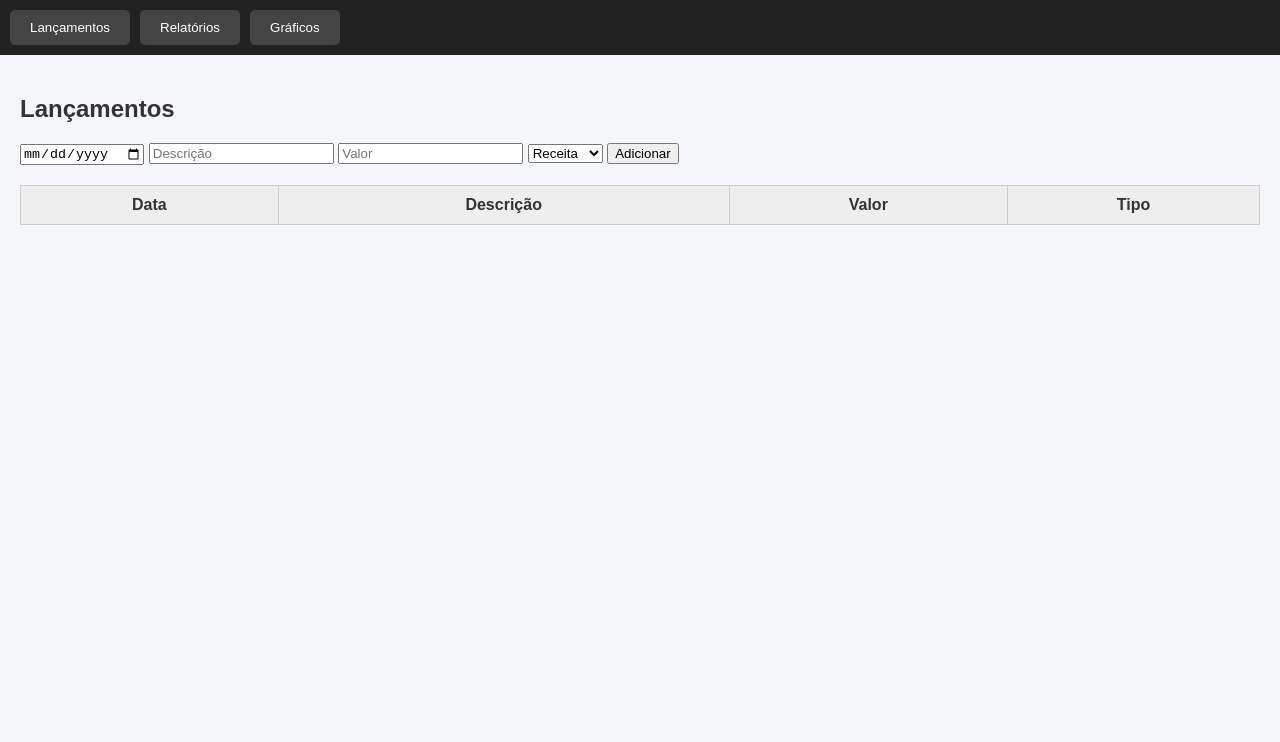
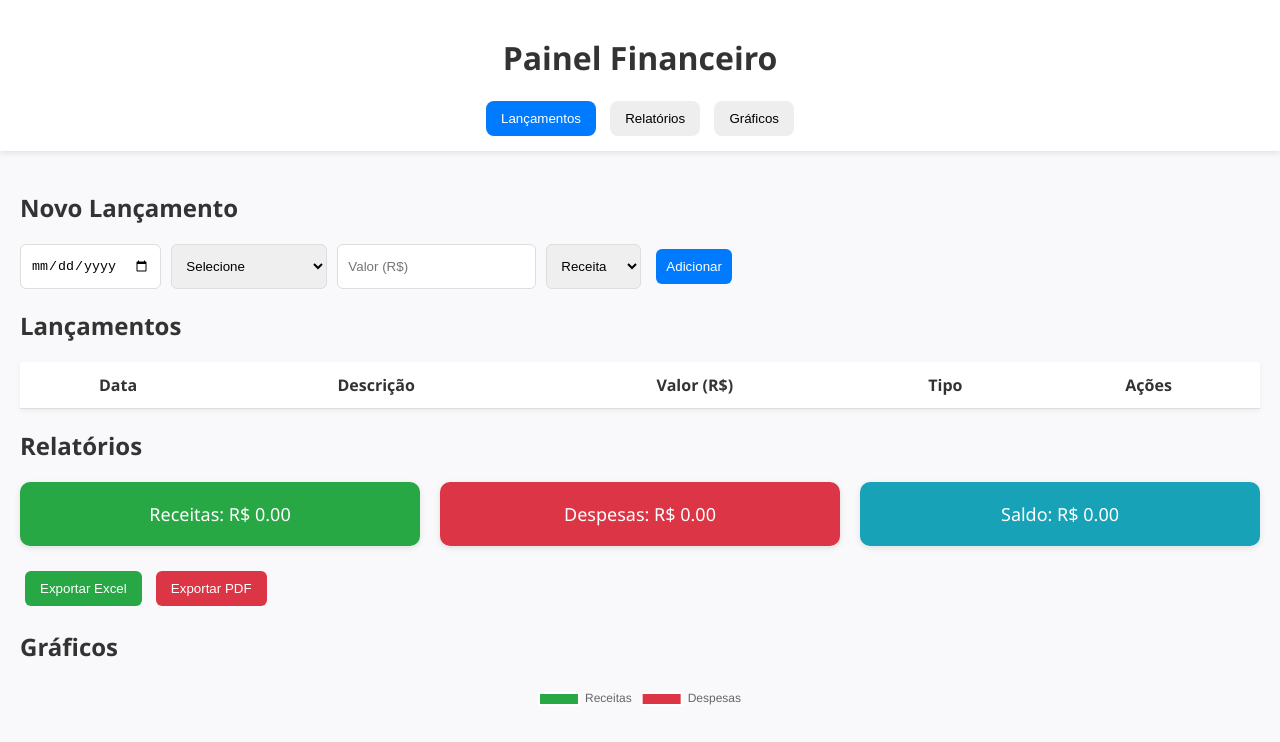
Before and after one commit to MarceloVieira29/painel-financeiro, a plain HTML site: page index.html in a window 1280 px wide. Shown: the top 742 px of the page. Drawn offline with nearby package versions, Linux system fonts and the light colour scheme.

Commit message:
Add files via upload

```diff
--- a/index.html
+++ b/index.html
@@ -5,45 +5,81 @@
   <meta name="viewport" content="width=device-width, initial-scale=1.0">
   <title>Painel Financeiro</title>
   <link rel="stylesheet" href="style.css">
+  <script src="https://cdn.jsdelivr.net/npm/chart.js"></script>
 </head>
 <body>
-  <div class="navbar">
-    <button onclick="abrirAba('lancamentos')">Lançamentos</button>
-    <button onclick="abrirAba('relatorios')">Relatórios</button>
-    <button onclick="abrirAba('graficos')">Gráficos</button>
-  </div>
+  <header>
+    <h1>Painel Financeiro</h1>
+    <nav>
+      <button class="tab-btn active" data-tab="lancamentos">Lançamentos</button>
+      <button class="tab-btn" data-tab="relatorios">Relatórios</button>
+      <button class="tab-btn" data-tab="graficos">Gráficos</button>
+    </nav>
+  </header>
 
-  <div id="lancamentos" class="aba ativa">
-    <h2>Lançamentos</h2>
+  <main>
+    <!-- Aba Lançamentos -->
+    <section id="lancamentos" class="tab-content active">
+      <h2>Novo Lançamento</h2>
       <form id="formLancamento">
         <input type="date" id="data" required>
-      <input type="text" id="descricao" placeholder="Descrição" required>
-      <input type="number" id="valor" placeholder="Valor" required>
-      <select id="tipo">
+        <select id="descricao" required>
+          <option value="">Selecione</option>
+          <option>Salário</option>
+          <option>Aluguel</option>
+          <option>Pensão Alimenticia</option>
+          <option>Luz</option>
+          <option>Água</option>
+          <option>Internet</option>
+          <option>Streamer</option>
+          <option>Viagens</option>
+          <option>Lazer</option>
+          <option value="manual">Outro...</option>
+        </select>
+        <input type="text" id="descricaoManual" placeholder="Digite a descrição" style="display:none;">
+        <input type="number" id="valor" placeholder="Valor (R$)" required>
+        <select id="tipo" required>
           <option value="receita">Receita</option>
           <option value="despesa">Despesa</option>
         </select>
         <button type="submit">Adicionar</button>
       </form>
+
+      <h2>Lançamentos</h2>
       <table id="tabelaLancamentos">
         <thead>
-        <tr><th>Data</th><th>Descrição</th><th>Valor</th><th>Tipo</th></tr>
+          <tr>
+            <th>Data</th>
+            <th>Descrição</th>
+            <th>Valor (R$)</th>
+            <th>Tipo</th>
+            <th>Ações</th>
+          </tr>
         </thead>
         <tbody></tbody>
       </table>
+    </section>
+
+    <!-- Aba Relatórios -->
+    <section id="relatorios" class="tab-content">
+      <h2>Relatórios</h2>
+      <div class="cards">
+        <div class="card receita">Receitas: R$ <span id="totalReceitas">0</span></div>
+        <div class="card despesa">Despesas: R$ <span id="totalDespesas">0</span></div>
+        <div class="card saldo">Saldo: R$ <span id="saldo">0</span></div>
       </div>
+      <button id="exportExcel">Exportar Excel</button>
+      <button id="exportPDF">Exportar PDF</button>
+    </section>
 
-  <div id="relatorios" class="aba">
-    <h2>Relatórios</h2>
-    <div id="resumo"></div>
-  </div>
+    <!-- Aba Gráficos -->
+    <section id="graficos" class="tab-content">
+      <h2>Gráficos</h2>
+      <canvas id="graficoPizza"></canvas>
+      <canvas id="graficoLinha"></canvas>
+    </section>
+  </main>
 
-  <div id="graficos" class="aba">
-    <h2>Gráficos</h2>
-    <canvas id="grafico"></canvas>
-  </div>
-
-  <script src="https://cdn.jsdelivr.net/npm/chart.js"></script>
   <script src="script.js"></script>
 </body>
 </html>
--- a/script.js
+++ b/script.js
@@ -1,66 +1,136 @@
-let lancamentos = JSON.parse(localStorage.getItem("lancamentos")) || [];
+document.addEventListener("DOMContentLoaded", () => {
+  const lancamentos = JSON.parse(localStorage.getItem("lancamentos")) || [];
+  const form = document.getElementById("formLancamento");
+  const tabela = document.querySelector("#tabelaLancamentos tbody");
 
-function abrirAba(nome) {
-  document.querySelectorAll(".aba").forEach(div => div.classList.remove("ativa"));
-  document.getElementById(nome).classList.add("ativa");
-}
+  // Abas
+  document.querySelectorAll(".tab-btn").forEach(btn => {
+    btn.addEventListener("click", () => {
+      document.querySelectorAll(".tab-btn").forEach(b => b.classList.remove("active"));
+      document.querySelectorAll(".tab-content").forEach(sec => sec.classList.remove("active"));
+      btn.classList.add("active");
+      document.getElementById(btn.dataset.tab).classList.add("active");
+    });
+  });
 
-document.getElementById("formLancamento").addEventListener("submit", e => {
+  // Campo manual
+  document.getElementById("descricao").addEventListener("change", (e) => {
+    document.getElementById("descricaoManual").style.display = e.target.value === "manual" ? "block" : "none";
+  });
+
+  // Adicionar lançamento
+  form.addEventListener("submit", (e) => {
     e.preventDefault();
     const data = document.getElementById("data").value;
-  const descricao = document.getElementById("descricao").value;
+    let descricao = document.getElementById("descricao").value;
+    if (descricao === "manual") descricao = document.getElementById("descricaoManual").value;
     const valor = parseFloat(document.getElementById("valor").value);
     const tipo = document.getElementById("tipo").value;
 
-  const lancamento = { data, descricao, valor, tipo };
-  lancamentos.push(lancamento);
+    lancamentos.push({ data, descricao, valor, tipo });
     localStorage.setItem("lancamentos", JSON.stringify(lancamentos));
-  atualizarTabela();
-  atualizarResumo();
-  atualizarGrafico();
-  e.target.reset();
+    form.reset();
+    renderTabela();
+    atualizarRelatorios();
+    atualizarGraficos();
   });
 
-function atualizarTabela() {
-  const tbody = document.querySelector("#tabelaLancamentos tbody");
-  tbody.innerHTML = "";
-  lancamentos.forEach(l => {
+  // Render tabela
+  function renderTabela() {
+    tabela.innerHTML = "";
+    lancamentos.forEach((l, i) => {
       const tr = document.createElement("tr");
-    tr.innerHTML = `<td>${l.data}</td><td>${l.descricao}</td><td>R$ ${l.valor.toFixed(2)}</td><td>${l.tipo}</td>`;
-    tbody.appendChild(tr);
+      tr.innerHTML = `
+        <td>${l.data}</td>
+        <td>${l.descricao}</td>
+        <td>R$ ${l.valor.toFixed(2)}</td>
+        <td>${l.tipo}</td>
+        <td><button onclick="remover(${i})">Excluir</button></td>
+      `;
+      tabela.appendChild(tr);
     });
   }
 
-function atualizarResumo() {
-  let receitas = lancamentos.filter(l => l.tipo === "receita").reduce((acc, l) => acc + l.valor, 0);
-  let despesas = lancamentos.filter(l => l.tipo === "despesa").reduce((acc, l) => acc + l.valor, 0);
-  let saldo = receitas - despesas;
+  // Excluir
+  window.remover = (i) => {
+    lancamentos.splice(i, 1);
+    localStorage.setItem("lancamentos", JSON.stringify(lancamentos));
+    renderTabela();
+    atualizarRelatorios();
+    atualizarGraficos();
+  };
 
-  document.getElementById("resumo").innerHTML = `
-    <p><b>Total de Receitas:</b> R$ ${receitas.toFixed(2)}</p>
-    <p><b>Total de Despesas:</b> R$ ${despesas.toFixed(2)}</p>
-    <p><b>Saldo:</b> R$ ${saldo.toFixed(2)}</p>
-  `;
+  // Relatórios
+  function atualizarRelatorios() {
+    const receitas = lancamentos.filter(l => l.tipo === "receita").reduce((acc, l) => acc + l.valor, 0);
+    const despesas = lancamentos.filter(l => l.tipo === "despesa").reduce((acc, l) => acc + l.valor, 0);
+    document.getElementById("totalReceitas").textContent = receitas.toFixed(2);
+    document.getElementById("totalDespesas").textContent = despesas.toFixed(2);
+    document.getElementById("saldo").textContent = (receitas - despesas).toFixed(2);
   }
 
-function atualizarGrafico() {
-  const ctx = document.getElementById("grafico").getContext("2d");
-  if (window.grafico) window.grafico.destroy();
-  let receitas = lancamentos.filter(l => l.tipo === "receita").reduce((acc, l) => acc + l.valor, 0);
-  let despesas = lancamentos.filter(l => l.tipo === "despesa").reduce((acc, l) => acc + l.valor, 0);
+  // Gráficos
+  let graficoPizza, graficoLinha;
+  function atualizarGraficos() {
+    const ctxPizza = document.getElementById("graficoPizza").getContext("2d");
+    const ctxLinha = document.getElementById("graficoLinha").getContext("2d");
+    const receitas = lancamentos.filter(l => l.tipo === "receita").reduce((acc, l) => acc + l.valor, 0);
+    const despesas = lancamentos.filter(l => l.tipo === "despesa").reduce((acc, l) => acc + l.valor, 0);
 
-  window.grafico = new Chart(ctx, {
+    if (graficoPizza) graficoPizza.destroy();
+    if (graficoLinha) graficoLinha.destroy();
+
+    graficoPizza = new Chart(ctxPizza, {
       type: "pie",
       data: {
         labels: ["Receitas", "Despesas"],
+        datasets: [{ data: [receitas, despesas], backgroundColor: ["#28a745", "#dc3545"] }]
+      }
+    });
+
+    graficoLinha = new Chart(ctxLinha, {
+      type: "line",
+      data: {
+        labels: lancamentos.map(l => l.data),
         datasets: [{
-        data: [receitas, despesas],
-        backgroundColor: ["#4caf50", "#f44336"]
+          label: "Saldo ao longo do tempo",
+          data: lancamentos.map((_, i) => {
+            const receitasParciais = lancamentos.slice(0, i+1).filter(l => l.tipo === "receita").reduce((acc, l) => acc + l.valor, 0);
+            const despesasParciais = lancamentos.slice(0, i+1).filter(l => l.tipo === "despesa").reduce((acc, l) => acc + l.valor, 0);
+            return receitasParciais - despesasParciais;
+          }),
+          borderColor: "#007bff",
+          fill: false
         }]
       }
     });
   }
 
-atualizarTabela();
-atualizarResumo();
-atualizarGrafico();
+  // Exportar Excel
+  document.getElementById("exportExcel").addEventListener("click", () => {
+    let csv = "Data,Descrição,Valor,Tipo\n";
+    lancamentos.forEach(l => {
+      csv += `${l.data},${l.descricao},${l.valor},${l.tipo}\n`;
+    });
+    const blob = new Blob([csv], { type: "text/csv" });
+    const link = document.createElement("a");
+    link.href = URL.createObjectURL(blob);
+    link.download = "lancamentos.csv";
+    link.click();
+  });
+
+  // Exportar PDF
+  document.getElementById("exportPDF").addEventListener("click", () => {
+    const printContent = document.getElementById("relatorios").innerHTML;
+    const win = window.open("", "", "width=800,height=600");
+    win.document.write("<html><head><title>Relatório</title></head><body>");
+    win.document.write(printContent);
+    win.document.write("</body></html>");
+    win.document.close();
+    win.print();
+  });
+
+  renderTabela();
+  atualizarRelatorios();
+  atualizarGraficos();
+});
--- a/style.css
+++ b/style.css
@@ -1,45 +1,102 @@
 body {
-  font-family: Arial, sans-serif;
+  font-family: 'Segoe UI', sans-serif;
   margin: 0;
-  padding: 0;
-  background: #f4f6f9;
+  background: #f9f9fb;
   color: #333;
 }
-.navbar {
-  background: #222;
-  color: white;
-  display: flex;
-  padding: 10px;
-  gap: 10px;
+
+header {
+  background: #fff;
+  padding: 15px;
+  box-shadow: 0 2px 6px rgba(0,0,0,0.1);
+  text-align: center;
 }
-.navbar button {
-  background: #444;
+
+nav {
+  margin-top: 10px;
+}
+
+.tab-btn {
+  background: #eee;
   border: none;
-  padding: 10px 20px;
-  color: white;
+  padding: 10px 15px;
+  margin: 0 5px;
+  border-radius: 8px;
   cursor: pointer;
-  border-radius: 5px;
 }
-.navbar button:hover {
-  background: #666;
+
+.tab-btn.active {
+  background: #007bff;
+  color: #fff;
 }
-.aba {
-  display: none;
+
+main {
   padding: 20px;
 }
-.aba.ativa {
-  display: block;
+
+form {
+  display: flex;
+  flex-wrap: wrap;
+  gap: 10px;
+  margin-bottom: 20px;
 }
+
+form input, form select, form button {
+  padding: 10px;
+  border: 1px solid #ddd;
+  border-radius: 6px;
+}
+
+form button {
+  background: #007bff;
+  color: #fff;
+  border: none;
+  cursor: pointer;
+}
+
+form button:hover {
+  background: #0056b3;
+}
+
 table {
   width: 100%;
   border-collapse: collapse;
-  margin-top: 20px;
+  background: #fff;
+  box-shadow: 0 2px 6px rgba(0,0,0,0.05);
 }
+
 th, td {
-  border: 1px solid #ccc;
-  padding: 10px;
+  padding: 12px;
+  border-bottom: 1px solid #ddd;
+}
+
+.cards {
+  display: flex;
+  gap: 20px;
+  margin: 20px 0;
+}
+
+.card {
+  flex: 1;
+  padding: 20px;
+  border-radius: 10px;
+  color: #fff;
   text-align: center;
+  font-size: 18px;
+  box-shadow: 0 2px 6px rgba(0,0,0,0.1);
 }
-th {
-  background: #eee;
+
+.card.receita { background: #28a745; }
+.card.despesa { background: #dc3545; }
+.card.saldo { background: #17a2b8; }
+
+button {
+  padding: 10px 15px;
+  border: none;
+  border-radius: 6px;
+  cursor: pointer;
+  margin: 5px;
 }
+
+#exportExcel { background: #28a745; color: #fff; }
+#exportPDF { background: #dc3545; color: #fff; }
```
Lines whose indentation alone changed are shown as unchanged.
